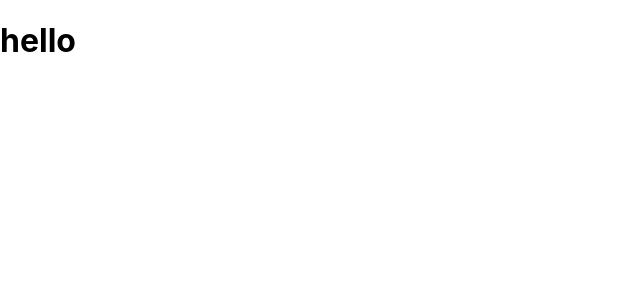
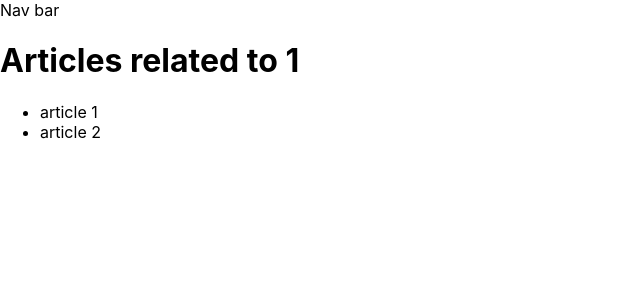
Before and after one commit to tomosim/fe-nc-news, a React (Create React App) app: page /1/articles in a window 1280 px wide. Shown: the top 300 px of the page, without its empty margins (0-640 px from the left). Built offline with nearby package versions, Linux system fonts and the light colour scheme.

Commit message:
add basic router and page layout

```diff
--- a/src/App.js
+++ b/src/App.js
@@ -1,8 +1,20 @@
-import React from 'react';
-
+import React from "react";
+import { Router } from "@reach/router";
+import AllArticles from "./pages/AllArticles";
+import ArticlesByTopic from "./pages/ArticlesByTopic";
+import SingleArticle from "./pages/SingleArticle";
 
 function App() {
-  return <h1>hello</h1>
+  return (
+    <>
+      <header>Nav bar</header>
+      <Router>
+        <AllArticles path="/" />
+        <ArticlesByTopic path="/:topic/articles" />
+        <SingleArticle path="/articles/:article_id" />
+      </Router>
+    </>
+  );
 }
 
 export default App;
--- /dev/null
+++ b/src/pages/AllArticles.js
@@ -0,0 +1,15 @@
+import React from "react";
+
+const AllArticles = () => {
+  return (
+    <div>
+      <h1>All Articles</h1>
+      <ul>
+        <li>article 1</li>
+        <li>article 2</li>
+      </ul>
+    </div>
+  );
+};
+
+export default AllArticles;
--- /dev/null
+++ b/src/pages/ArticlesByTopic.js
@@ -0,0 +1,15 @@
+import React from "react";
+
+const ArticlesByTopic = ({ topic }) => {
+  return (
+    <div>
+      <h1>Articles related to {topic}</h1>
+      <ul>
+        <li>article 1</li>
+        <li>article 2</li>
+      </ul>
+    </div>
+  );
+};
+
+export default ArticlesByTopic;
--- /dev/null
+++ b/src/pages/SingleArticle.js
@@ -0,0 +1,11 @@
+import React from "react";
+
+const SingleArticle = ({ article_id }) => {
+  return (
+    <div>
+      <h1>Article {article_id}</h1>
+    </div>
+  );
+};
+
+export default SingleArticle;
```
